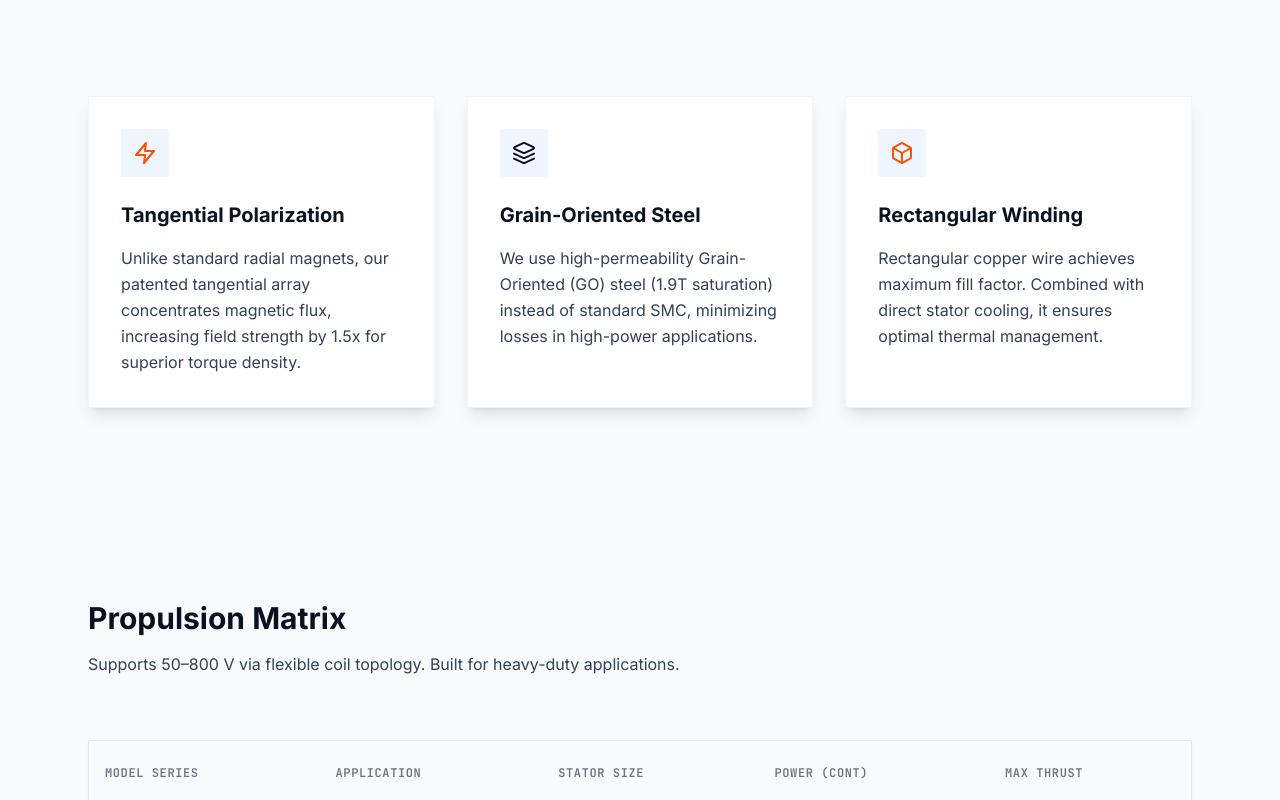
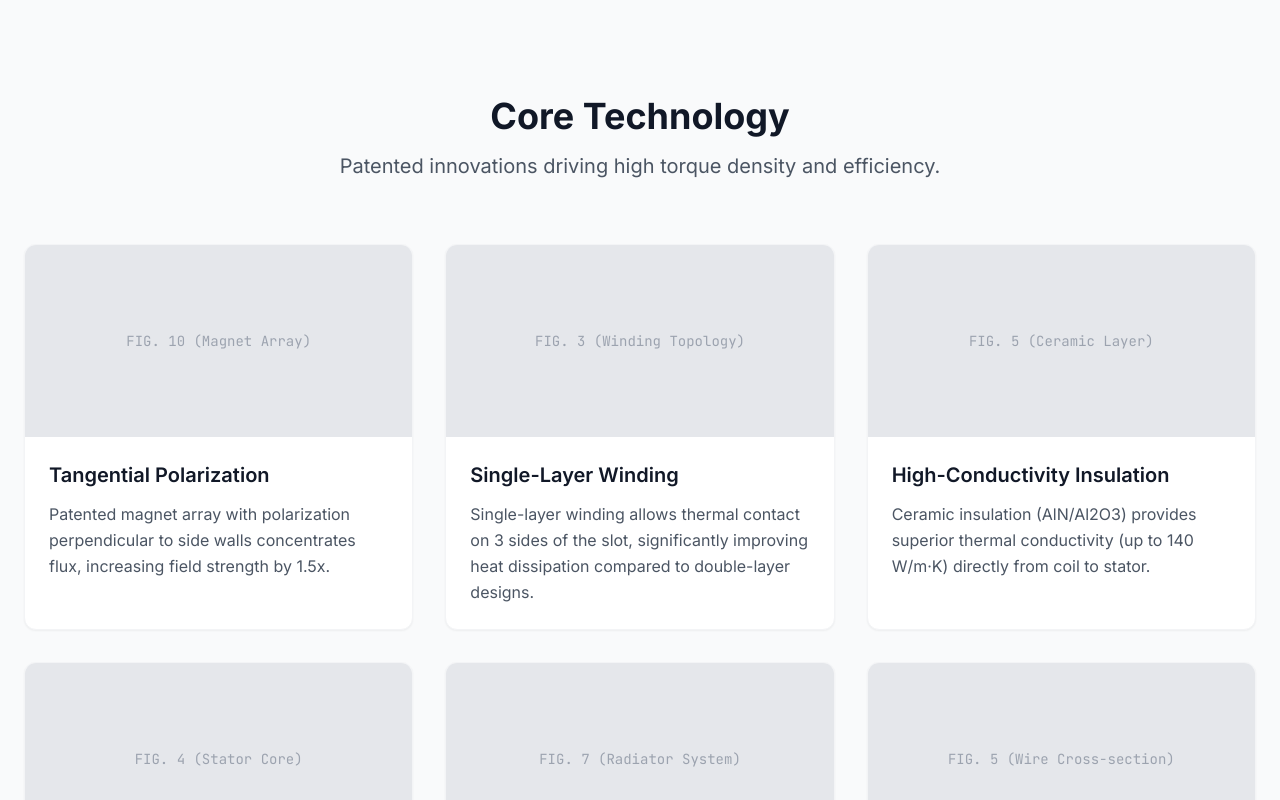
Before and after one commit to eMotres/OpenMotor, a Next.js app: page / in a window 1280 px wide. Shown: the part 720-1520 px from the top of the page. Built offline with nearby package versions, Linux system fonts and the light colour scheme.

Commit message:
feat(components): update Technology component with 6 key features matrix

```diff
--- a/components/Technology.tsx
+++ b/components/Technology.tsx
@@ -1,40 +1,63 @@
 import React from 'react';
-import { Zap, Layers, Box } from 'lucide-react';
+
+const technologies = [
+  {
+    title: "Tangential Polarization",
+    placeholder: "FIG. 10 (Magnet Array)",
+    description: "Patented magnet array with polarization perpendicular to side walls concentrates flux, increasing field strength by 1.5x."
+  },
+  {
+    title: "Single-Layer Winding",
+    placeholder: "FIG. 3 (Winding Topology)",
+    description: "Single-layer winding allows thermal contact on 3 sides of the slot, significantly improving heat dissipation compared to double-layer designs."
+  },
+  {
+    title: "High-Conductivity Insulation",
+    placeholder: "FIG. 5 (Ceramic Layer)",
+    description: "Ceramic insulation (AlN/Al2O3) provides superior thermal conductivity (up to 140 W/m·K) directly from coil to stator."
+  },
+  {
+    title: "Grain-Oriented Steel",
+    placeholder: "FIG. 4 (Stator Core)",
+    description: "Stator and rotor cores made of Grain-Oriented (GO) steel operate in linear B-H region, minimizing hysteresis losses."
+  },
+  {
+    title: "Floating Radiators",
+    placeholder: "FIG. 7 (Radiator System)",
+    description: "Spring-loaded radiator segments maintain constant pressure on the stator, automatically compensating for thermal expansion gaps."
+  },
+  {
+    title: "Rectangular Conductor",
+    placeholder: "FIG. 5 (Wire Cross-section)",
+    description: "Rectangular wire cross-section increases slot fill factor to ~70%, reducing resistance and increasing current density."
+  }
+];
 
 export default function Technology() {
   return (
-    <section className="py-24 bg-gray-50">
-      <div className="container mx-auto px-6 max-w-6xl">
-        <div className="grid md:grid-cols-3 gap-8">
-          <div className="bg-white p-8 rounded-sm shadow-lg hover:shadow-xl transition-all border border-gray-100">
-            <div className="w-12 h-12 bg-blue-50 rounded-sm flex items-center justify-center mb-6">
-              <Zap className="w-6 h-6 text-brand-orange" />
-            </div>
-            <h3 className="text-xl font-bold text-brand-navy mb-4">Tangential Polarization</h3>
-            <p className="text-brand-slate leading-relaxed">
-              Unlike standard radial magnets, our patented tangential array concentrates magnetic flux, increasing field strength by 1.5x for superior torque density.
+    <section id="technology" className="py-24 bg-gray-50">
+      <div className="container mx-auto px-6">
+        <div className="text-center mb-16">
+          <h2 className="text-3xl md:text-4xl font-bold text-gray-900 mb-4">Core Technology</h2>
+          <p className="text-xl text-gray-600 max-w-2xl mx-auto">
+            Patented innovations driving high torque density and efficiency.
           </p>
         </div>
 
-          <div className="bg-white p-8 rounded-sm shadow-lg hover:shadow-xl transition-all border border-gray-100">
-            <div className="w-12 h-12 bg-blue-50 rounded-sm flex items-center justify-center mb-6">
-              <Layers className="w-6 h-6 text-brand-navy" />
+        <div className="grid grid-cols-1 md:grid-cols-2 lg:grid-cols-3 gap-8">
+          {technologies.map((tech, index) => (
+            <div key={index} className="bg-white rounded-xl shadow-sm overflow-hidden border border-gray-100">
+              <div className="h-48 w-full bg-gray-200 flex items-center justify-center">
+                <span className="text-gray-400 font-mono text-sm">{tech.placeholder}</span>
               </div>
-            <h3 className="text-xl font-bold text-brand-navy mb-4">Grain-Oriented Steel</h3>
-            <p className="text-brand-slate leading-relaxed">
-              We use high-permeability Grain-Oriented (GO) steel (1.9T saturation) instead of standard SMC, minimizing losses in high-power applications.
+              <div className="p-6">
+                <h3 className="text-xl font-semibold text-gray-900 mb-3">{tech.title}</h3>
+                <p className="text-gray-600 leading-relaxed">
+                  {tech.description}
                 </p>
               </div>
-
-          <div className="bg-white p-8 rounded-sm shadow-lg hover:shadow-xl transition-all border border-gray-100">
-            <div className="w-12 h-12 bg-blue-50 rounded-sm flex items-center justify-center mb-6">
-              <Box className="w-6 h-6 text-brand-orange" />
             </div>
-            <h3 className="text-xl font-bold text-brand-navy mb-4">Rectangular Winding</h3>
-            <p className="text-brand-slate leading-relaxed">
-              Rectangular copper wire achieves maximum fill factor. Combined with direct stator cooling, it ensures optimal thermal management.
-            </p>
-          </div>
+          ))}
         </div>
       </div>
     </section>
```
Lines whose indentation alone changed are shown as unchanged.
